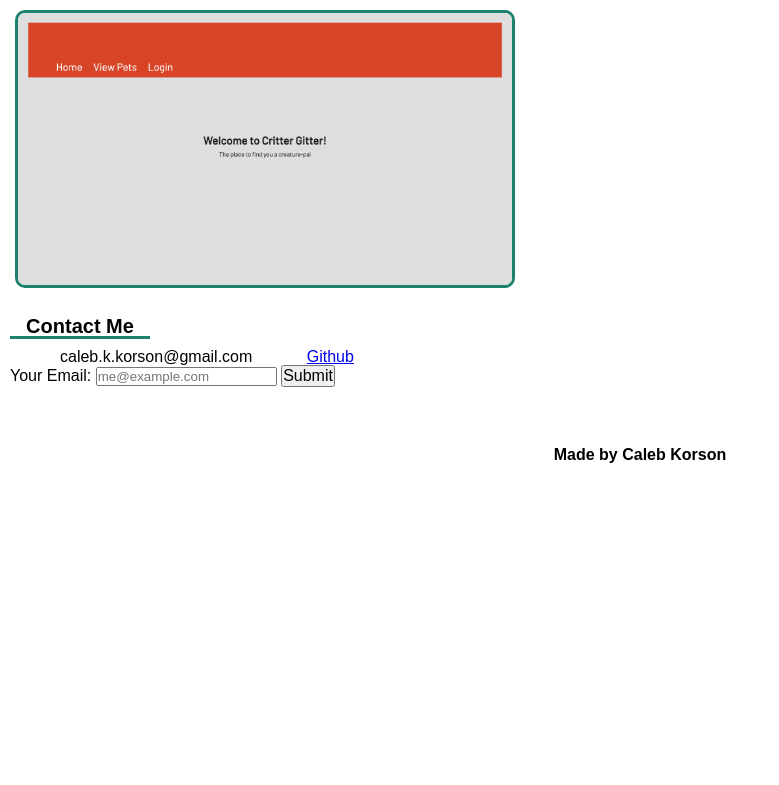
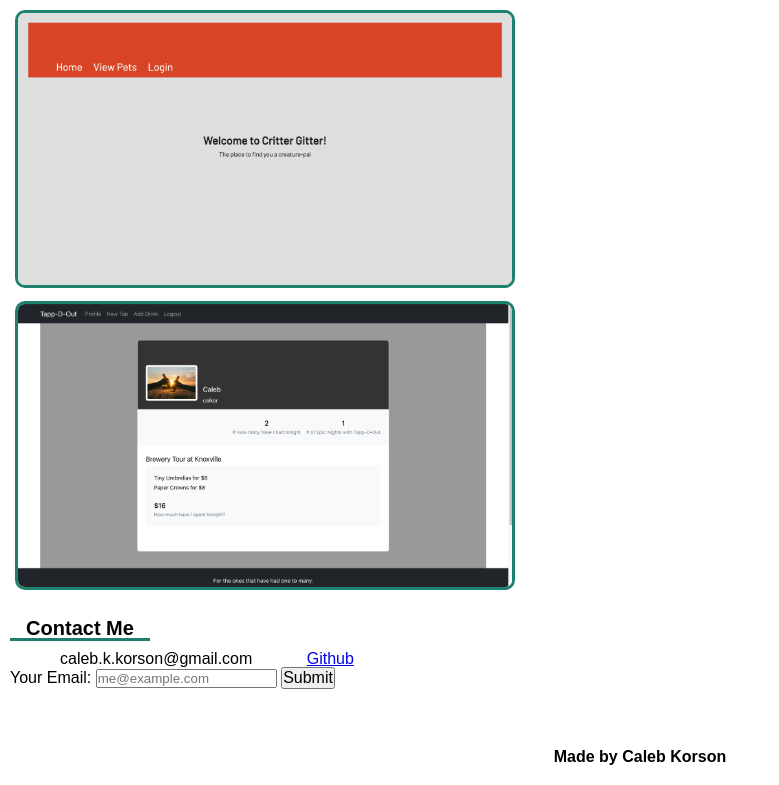
Before and after one commit to ckkorson/ckorson-portfolio, a plain HTML site: page index.html in a window 1280 px wide. Shown: the part 2608-3393 px from the top of the page, without its empty margins (0-779 px from the left). Before the commit the page ends 3091 px from the top, so only its background shows below. Drawn offline with Linux system fonts and the light colour scheme.

Commit message:
added tapp-d-out repo

```diff
--- a/index.html
+++ b/index.html
@@ -74,6 +74,11 @@
                         <img src="./assets/images/critter-gitter.png" alt="screenshot of Critter Gitter webpage">
                     </a>
                 </div>
+                <div class="movie-night">
+                    <a href="https://github.com/ckkorson/tapp-d-out" target="_blank">
+                        <img src="./assets/images/tapp-d-out-screenshot.png" alt="screenshot of Tapp-D-Out webpage">
+                    </a>
+                </div>
             </section>
             <section class="sections">
                 <h3>Contact Me</h3>
```
Also changed, not shown: assets/images/tapp-d-out-screenshot.png (added).
